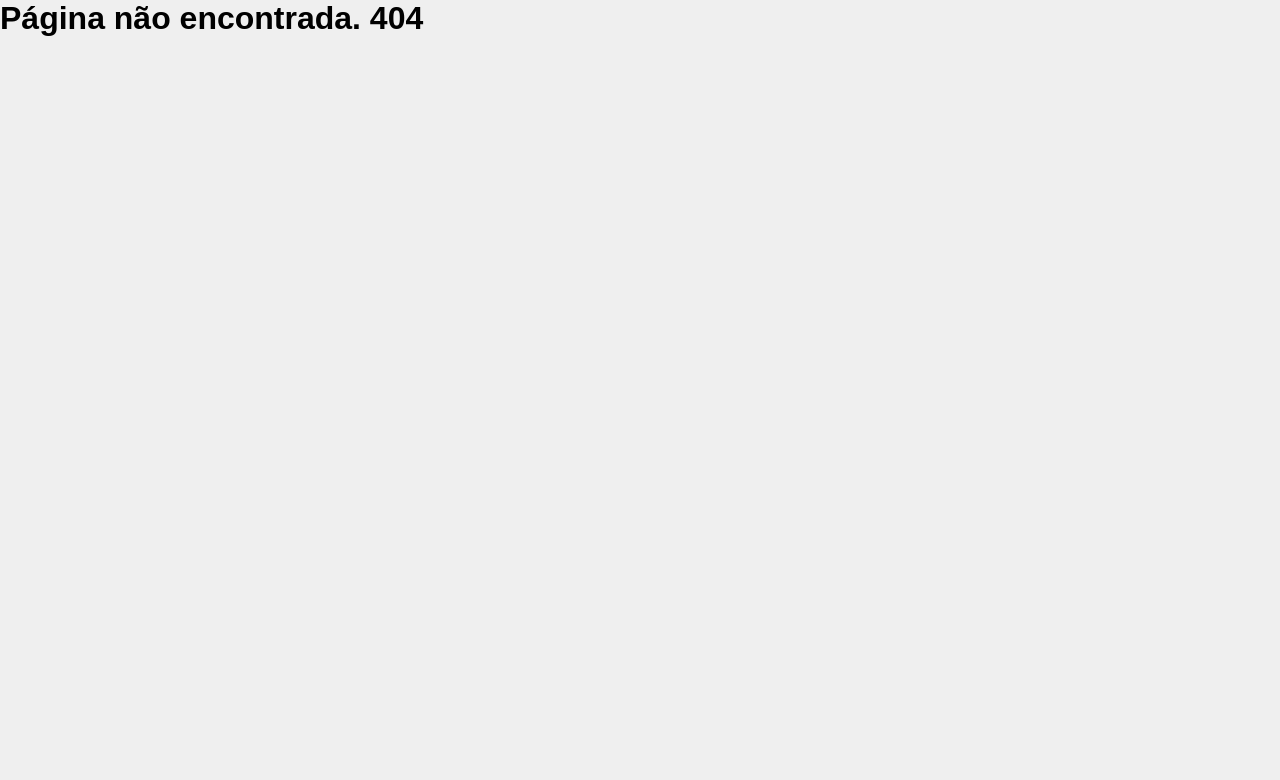
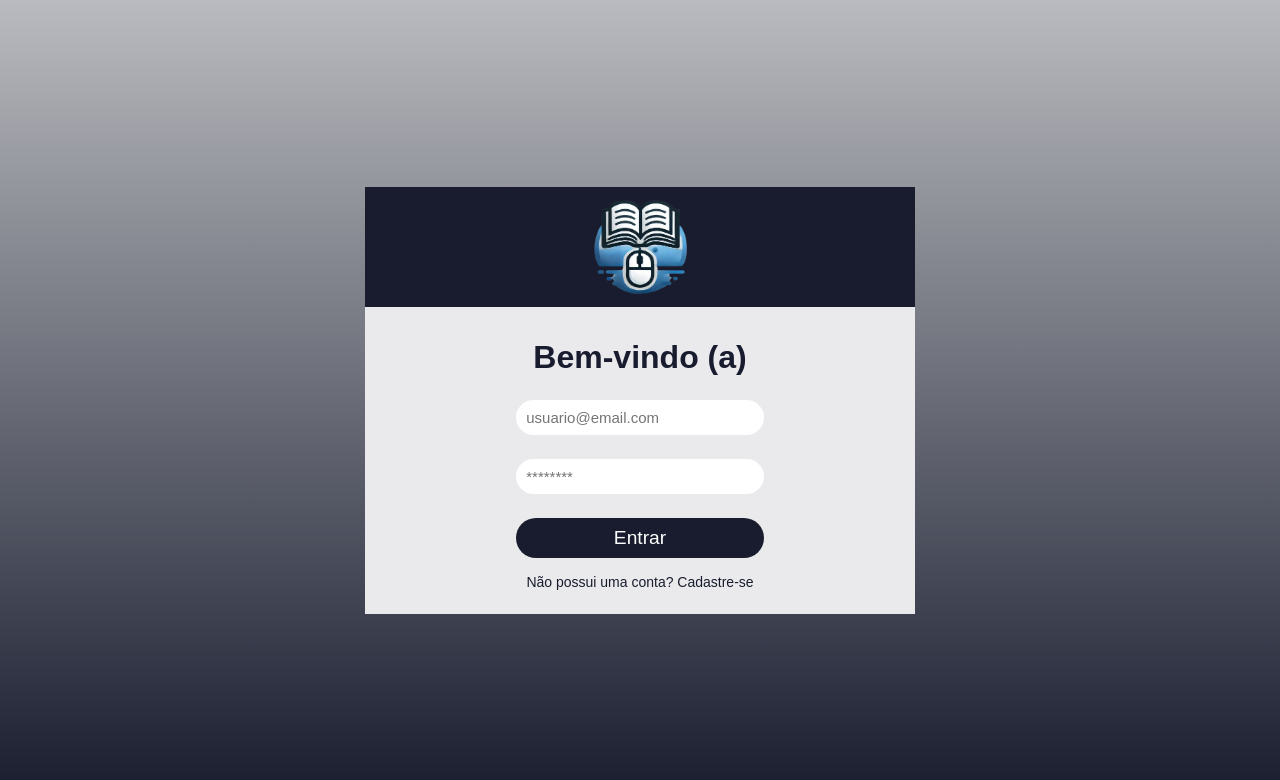
Before and after one commit to renancmanera/biblioteca, a React (Create React App) app: page / in a window 1280 px wide. Before the commit this address had no page. Shown: the top 780 px of the page. Built offline with nearby package versions, Linux system fonts and the light colour scheme.

Commit message:
Ajustando roteamento para GitHub Pages

```diff
--- a/src/routes/index.js
+++ b/src/routes/index.js
@@ -12,7 +12,7 @@ function RoutesApp() {
   return (
 
     <Routes>
-      <Route path="https://renancmanera.github.io/biblioteca/" element={<SignIn />} />
+      <Route path="/" element={<SignIn />} />
       <Route path="/cadastrar" element={<SignUp />} />
 
       <Route path="/emprestimos" element={<Private><Emprestimos /></Private>} />
@@ -21,7 +21,7 @@ function RoutesApp() {
       <Route path="/novo" element={<Private><New /></Private>} />
       <Route path="/novo/:id" element={<Private><New /></Private>} />
 
-      <Route path="*" element={<h1>Página não encontrada. 404</h1>} />
+      <Route path="*" element={<SignIn />} />
     </Routes>
 
   );
```
